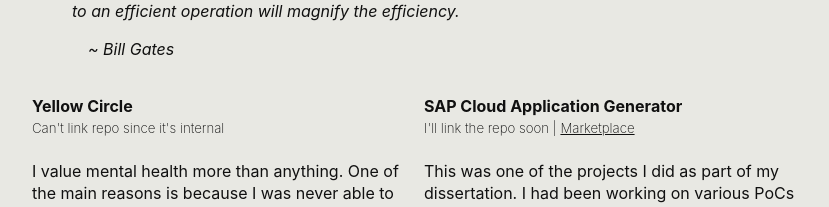
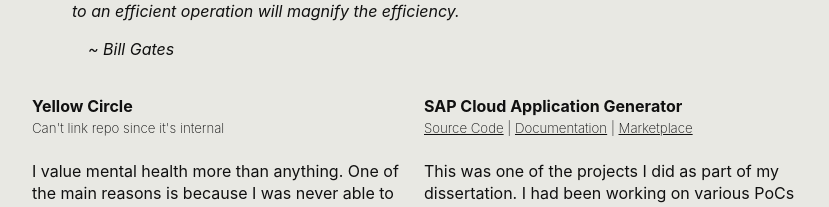
Before and after one commit to ragarwalll/ragarwalll.github.io, a plain HTML site: page index.html in a window 1280 px wide. Shown: the part 3650-3857 px from the top of the page, without its empty margins (224-1053 px from the left). Drawn offline with Linux system fonts and the light colour scheme.

Commit message:
feat: adds sap cag links

```diff
--- a/index.html
+++ b/index.html
@@ -577,7 +577,18 @@
           </h4>
           <a href="#sap-cloud-application-generator" class="heading-link">#</a>
           <h5 class="no-margin-top lighter-weight">
-            I'll link the repo soon |
+            <a
+              href="https://github.com/ragarwalll/sap-cag"
+              target="_blank"
+              class="new-anchor"
+              >Source Code</a
+            > |
+            <a
+              href="https://therahulagarwal.com/sap-cag/"
+              target="_blank"
+              class="new-anchor"
+              >Documentation</a
+            > |
             <a
               href="https://marketplace.visualstudio.com/items?itemName=ragarwal06.create-sap-fs-app-vsix"
               target="_blank"
```
